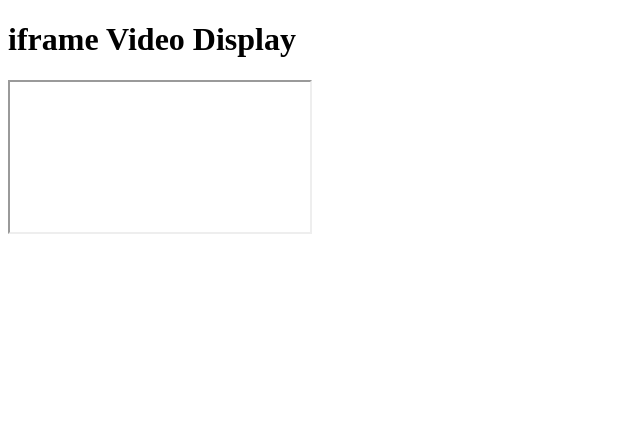
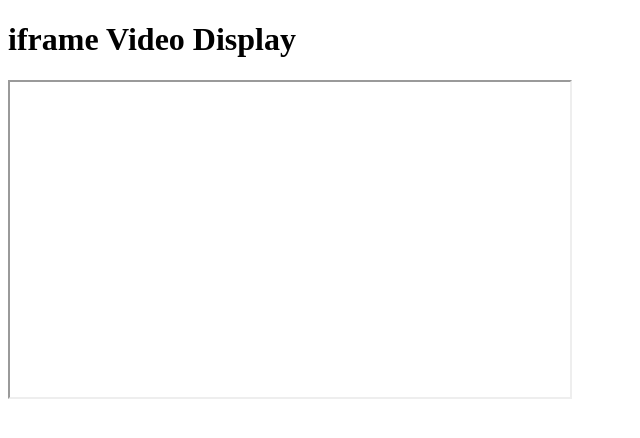
Before and after one commit to student0martian/fcc-videodisplay-using-iframe, a plain HTML site: page index.html in a window 1280 px wide. Shown: the whole page, without its empty margins (0-640 px from the left). Drawn offline with Linux system fonts and the light colour scheme.

Commit message:
Step 3: added a value of width and height atributes inside iframe element

```diff
--- a/index.html
+++ b/index.html
@@ -11,7 +11,7 @@
   <h1>
    iframe Video Display
    </h1>
-  <iframe>
+  <iframe width="560" height="315">
    </iframe>
   </body>
  </html>
```
Also changed, not shown: 1 other file.
